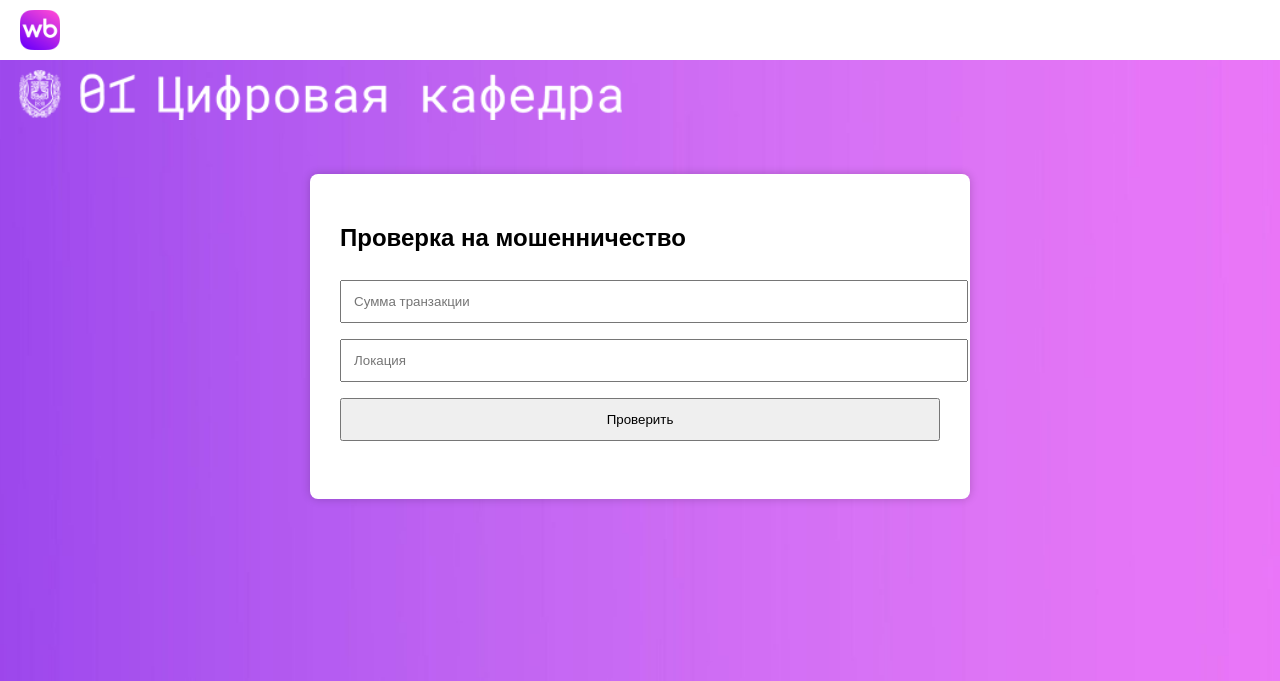
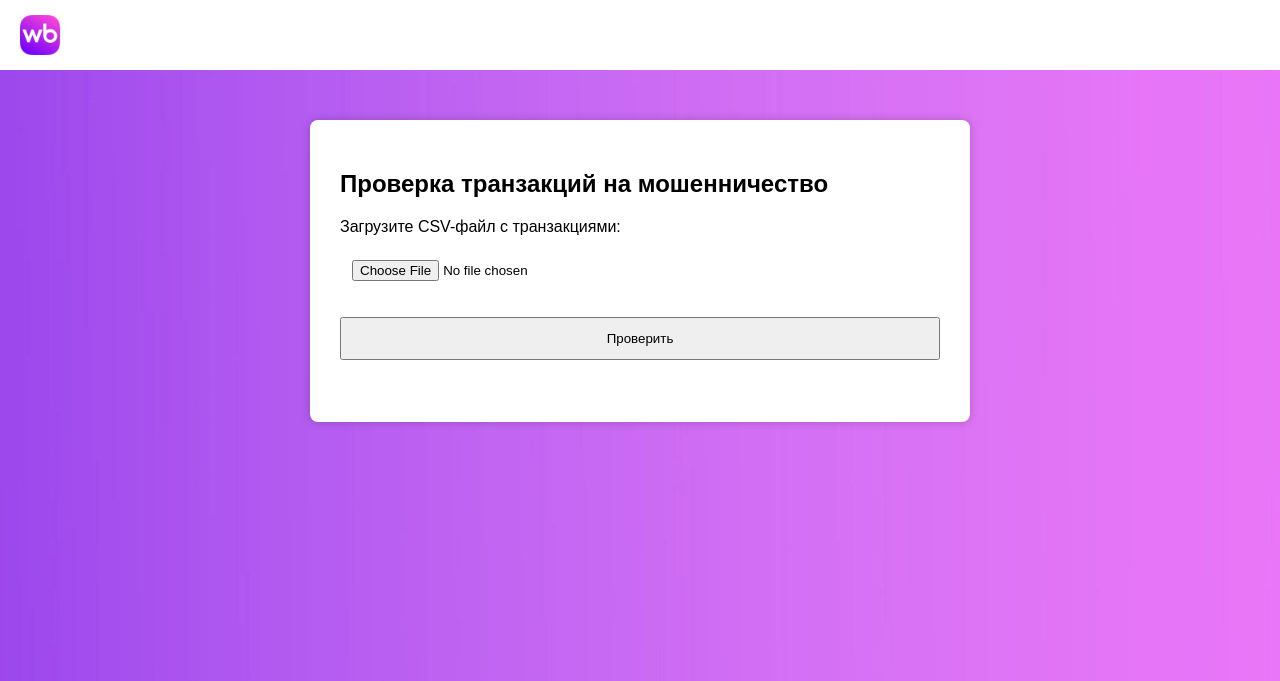
Before and after one commit to diwshtayng/Hackathon-DigitalDepartment-Wildberris-2025, a Flask app: page / in a window 1280 px wide. Shown: the top 681 px of the page. Run offline with Flask 3, Linux system fonts and the light colour scheme.

Commit message:
add model + changed index.html

```diff
--- a/our-flask-app/templates/index.html
+++ b/our-flask-app/templates/index.html
@@ -2,7 +2,7 @@
 <html lang="ru">
 <head>
   <meta charset="UTF-8">
-  <title>Предсказание мошенничества</title>
+  <title>Проверка транзакций</title>
   <style>
     body {
       margin: 0;
@@ -24,9 +24,9 @@
     }
 
     .bmstu-logo {
-      height: 50px !important; /* Увеличили высоту */
-      margin-top: 10px; /* Настроили вертикальное положение */
-      margin-left: 13px; /* Добавили отступ слева */
+      height: 50px;
+      margin-top: 10px;
+      margin-left: 13px;
     }
 
     .container {
@@ -39,10 +39,10 @@
       color: black;
     }
 
-    input, button {
+    input[type="file"], button {
       width: 100%;
       padding: 12px;
-      margin: 8px 0;
+      margin: 12px 0;
     }
 
     #result {
@@ -56,15 +56,14 @@
 
   <div class="navbar">
     <img src="{{ url_for('static', filename='wildberries_image.png') }}" alt="WB Logo">
-    </div>
     <img class="bmstu-logo" src="{{ url_for('static', filename='bmstu_ck_image.png') }}" alt="BMSTU Logo">
   </div>
 
   <div class="container">
-    <h2>Проверка на мошенничество</h2>
-    <form id="predictForm">
-      <input type="number" name="amount" placeholder="Сумма транзакции" required>
-      <input type="text" name="location" placeholder="Локация" required>
+    <h2>Проверка транзакций на мошенничество</h2>
+    <form id="predictForm" enctype="multipart/form-data">
+      <label>Загрузите CSV-файл с транзакциями:</label>
+      <input type="file" name="file" accept=".csv" required>
       <button type="submit">Проверить</button>
     </form>
     <div id="result"></div>
@@ -75,19 +74,20 @@
       event.preventDefault();
 
       const formData = new FormData(this);
-      const data = {};
-      formData.forEach((value, key) => { data[key] = value });
 
-      const response = await fetch('/predict', {  // локальный запрос
+      const response = await fetch('/predict_file', {
         method: 'POST',
-        headers: { 'Content-Type': 'application/json' },
-        body: JSON.stringify(data)
+        body: formData
       });
+
+      if (!response.ok) {
+        document.getElementById('result').innerText = "Ошибка при обработке файла";
+        return;
+      }
 
       const result = await response.json();
       document.getElementById('result').innerText =
-        `Результат: ${result.isFraud ? 'Мошенничество' : 'Не мошенничество'}
-        (Вероятность: ${Math.round(result.probability * 100)}%)`;
+        `Обнаружено мошеннических транзакций: ${result.fraud_count} из ${result.total}`;
     });
   </script>
 </body>
```
Also changed, not shown: 1 other file.
